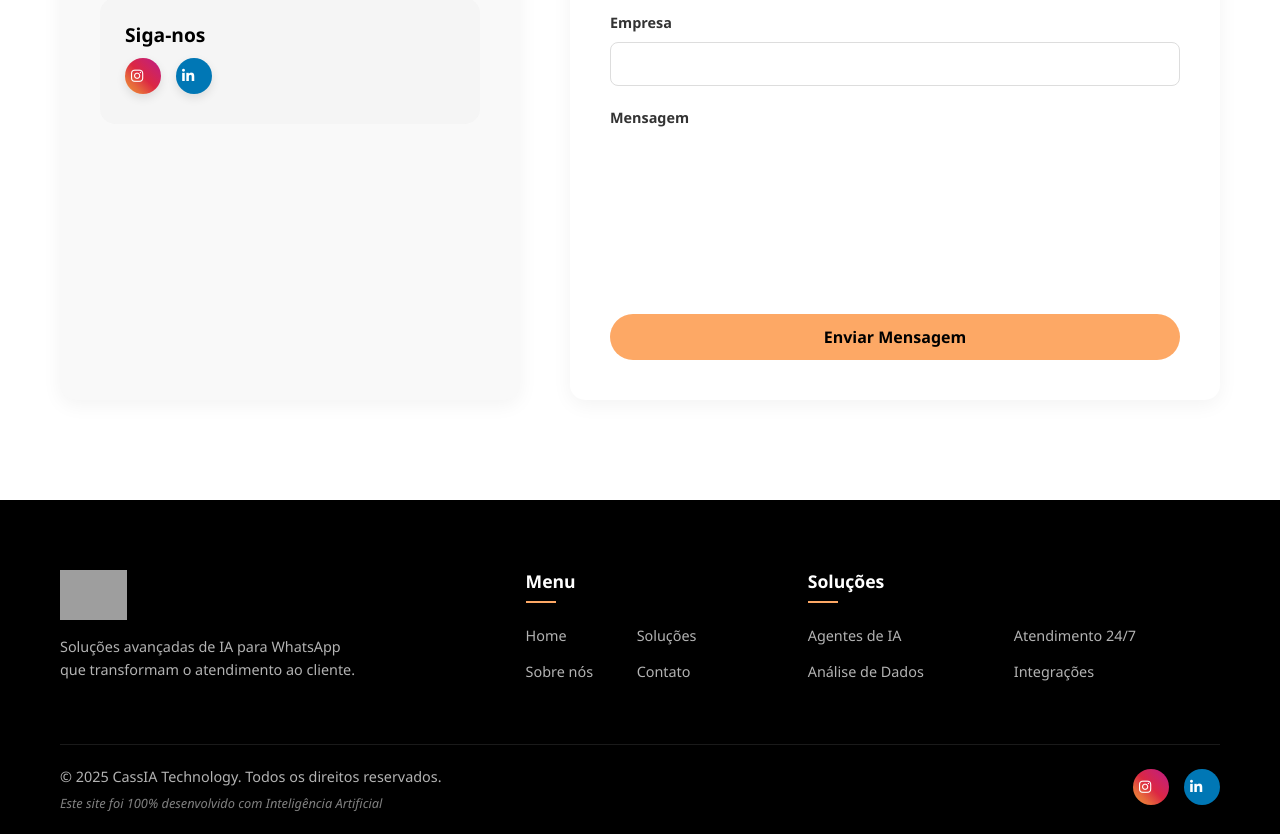
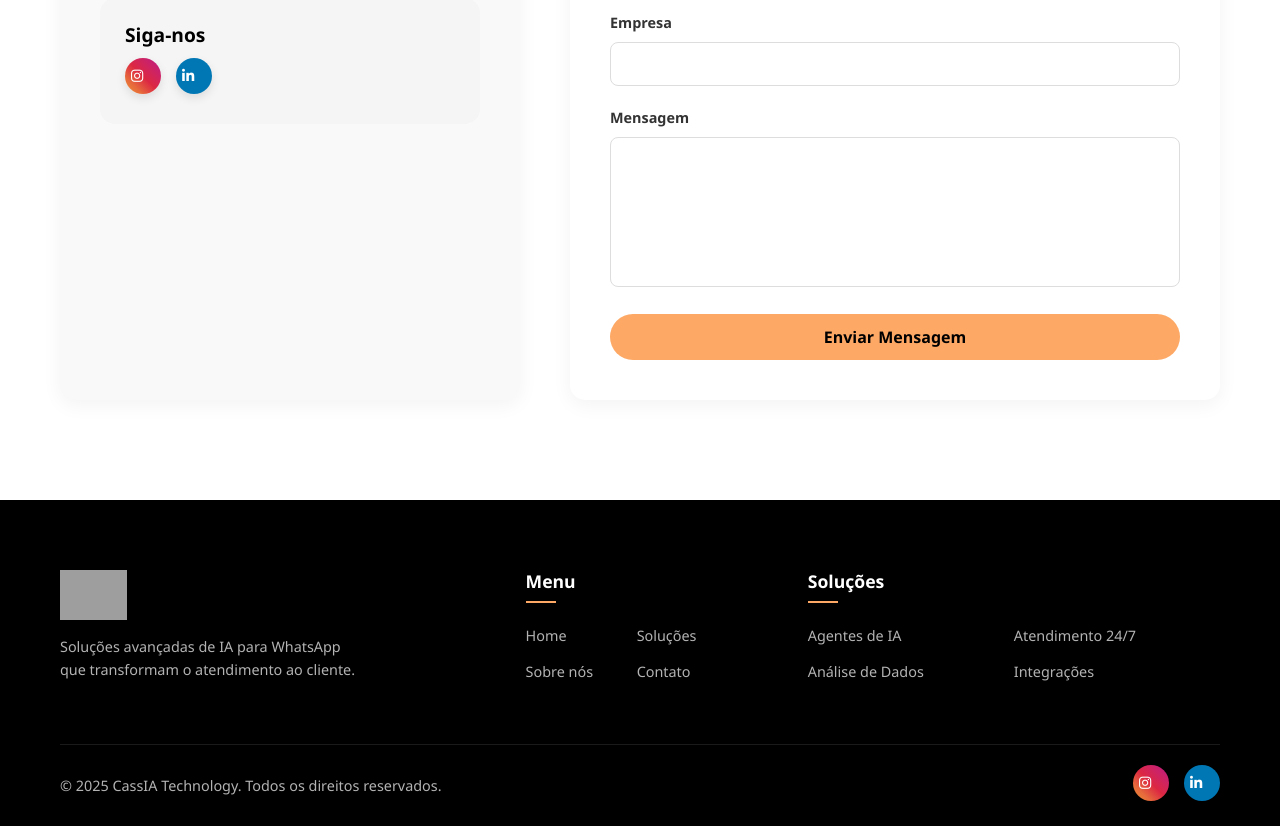
Before and after one commit to cassiatechnology/landing-page, a React (Create React App) app: page / in a window 1280 px wide. Shown: the part 3360-4194 px from the top of the page. Built offline with nearby package versions, Linux system fonts and the light colour scheme; grey boxes are pictures that could not be loaded.

Commit message:
Campo de mensagem

```diff
--- a/src/components/Contact/Contact.css
+++ b/src/components/Contact/Contact.css
@@ -195,6 +195,17 @@ textarea {
   resize: vertical;
 }
 
+.message-textarea {
+  border: 1px solid #ddd !important;
+  border-radius: 8px !important;
+}
+
+.message-textarea:focus {
+  border-color: #FDA865 !important;
+  outline: none !important;
+  box-shadow: 0 0 0 2px rgba(253, 168, 101, 0.2) !important;
+}
+
 .contact-form .btn {
   display: inline-block;
   padding: 12px 30px;
--- a/src/components/Contact/Contact.js
+++ b/src/components/Contact/Contact.js
@@ -176,6 +176,7 @@ const Contact = () => {
                     name="message"
                     value={formData.message}
                     onChange={handleChange}
+                    className="message-textarea"
                     required
                   ></textarea>
                 </div>
--- a/src/components/Footer/Footer.js
+++ b/src/components/Footer/Footer.js
@@ -43,7 +43,6 @@ const Footer = () => {
         <div className="footer-bottom">
           <div className="copyright">
             <p>&copy; {currentYear} CassIA Technology. Todos os direitos reservados.</p>
-            <p className="ai-developed">Este site foi 100% desenvolvido com Inteligência Artificial</p>
           </div>
 
           <div className="social-icons">
```
